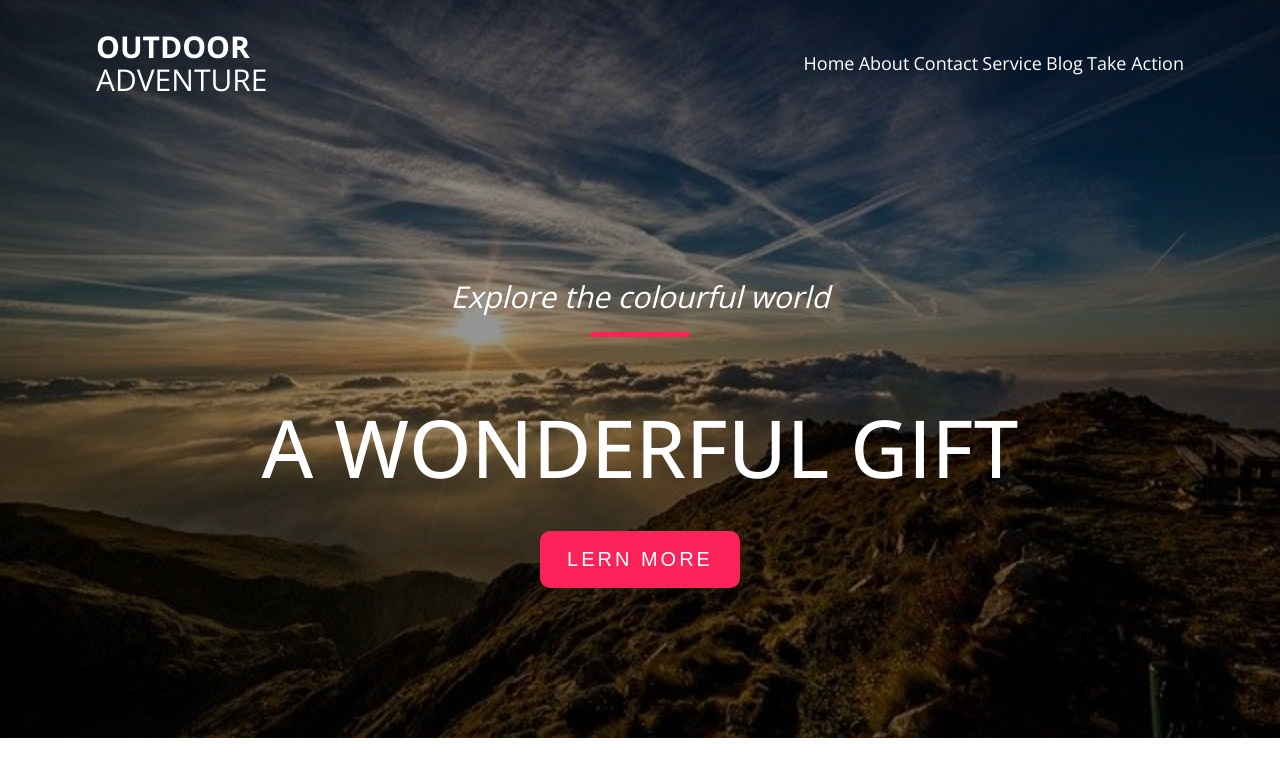
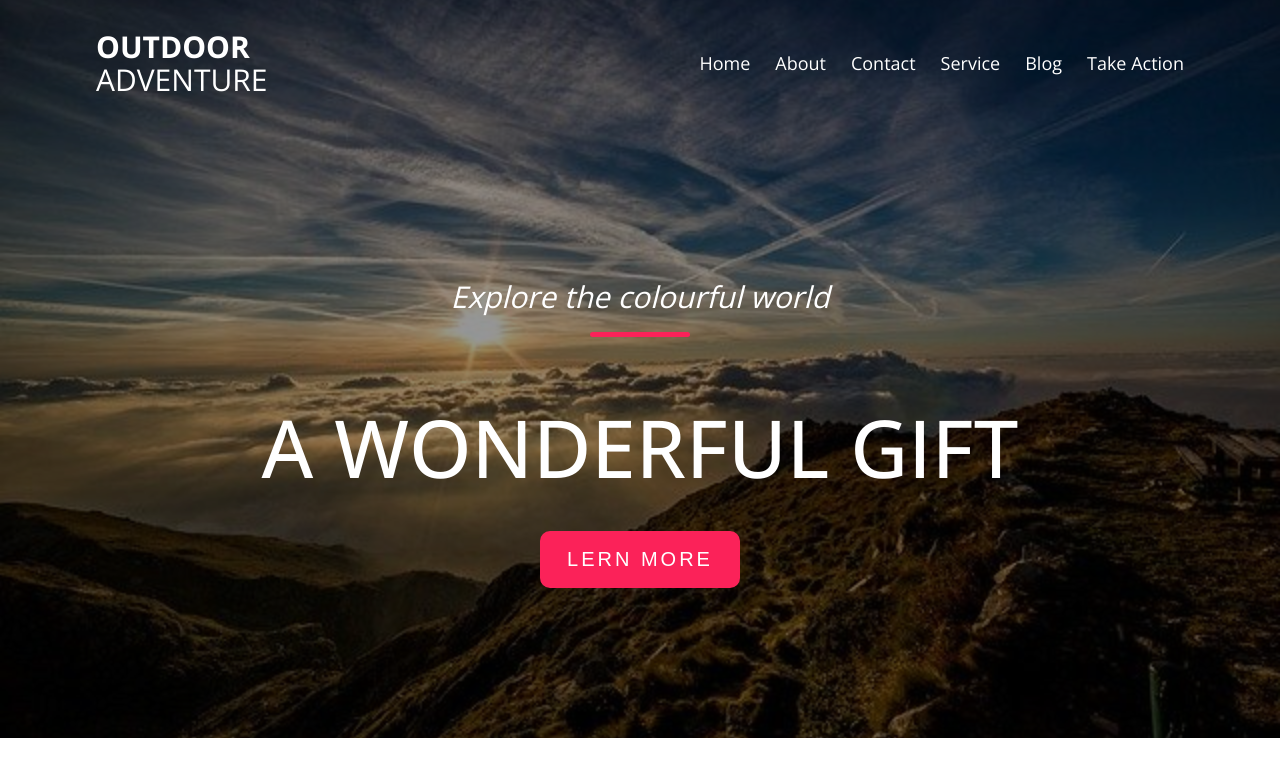
Before and after one commit to saymun01/class6test, a plain HTML site: page index.html in a window 1280 px wide. Drawn offline with nearby package versions, Linux system fonts and the light colour scheme.

Commit message:
Add files via upload

```diff
--- a/index.html
+++ b/index.html
@@ -18,14 +18,13 @@
 
             <nav>
                 <ul>
-                    <li>
-                        <a href="#">Home</a>
-                        <a href="#">About</a>
-                        <a href="#">Contact</a>
-                        <a href="#">Service</a>
-                        <a href="#">Blog</a>
-                        <a href="#">Take Action</a>
-                    </li>
+                    <li> <a href="#">Home</a></li>
+                    <li><a href="#">About</a></li>
+                    <li> <a href="#">Contact</a></li>
+                    <li><a href="#">Service</a></li>
+                    <li> <a href="#">Blog</a></li>
+                    <li> <a href="#">Take Action</a></li>
+
                 </ul>
             </nav>
         </div>
```
